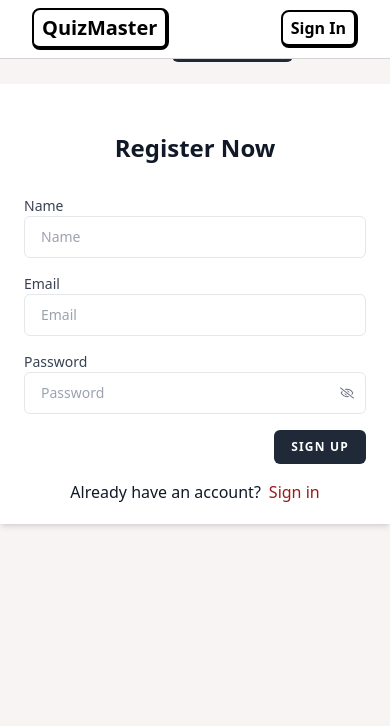
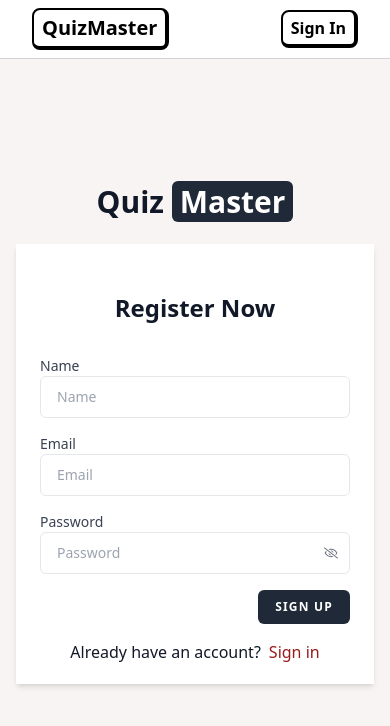
Before and after one commit to rafimd422/Quiz-App, a Next.js app: page /auth/sign-up in a window 390 px wide. Shown: the top 726 px of the page. Built offline with nearby package versions, Linux system fonts and the light colour scheme; no server answers.

Commit message:
ensured responsiveness for sign-in and sign-up page

```diff
--- a/src/app/auth/sign-in/page.tsx
+++ b/src/app/auth/sign-in/page.tsx
@@ -51,8 +51,8 @@ const SignIn: FC = () => {
     };
 
     return (
-        <div className="text-gray-900 antialiased">
-            <div className="min-h-screen flex flex-col sm:justify-center items-center pt-6 sm:pt-0 bg-[#f8f4f3]">
+        <div className="text-gray-900">
+            <div className="min-h-screen flex flex-col justify-center items-center pt-6 sm:pt-0 px-4 bg-[#f8f4f3]">
                 <div>
                     <h2 className="font-bold text-3xl cursor-none">
                         Quiz <span className="bg-gray-800 text-white px-2 rounded-md">Master</span>
--- a/src/app/auth/sign-up/page.tsx
+++ b/src/app/auth/sign-up/page.tsx
@@ -87,7 +87,7 @@ const SignUp: FC = () => {
 
   return (
     <div className="text-gray-900 antialiased">
-      <div className="min-h-screen flex flex-col sm:justify-center items-center pt-6 sm:pt-0 bg-[#f8f4f3]">
+      <div className="min-h-screen flex flex-col justify-center items-center pt-6 sm:pt-0 px-4 bg-[#f8f4f3]">
         <div>
           <h2 className="font-bold text-3xl cursor-none">
             Quiz{" "}
```
